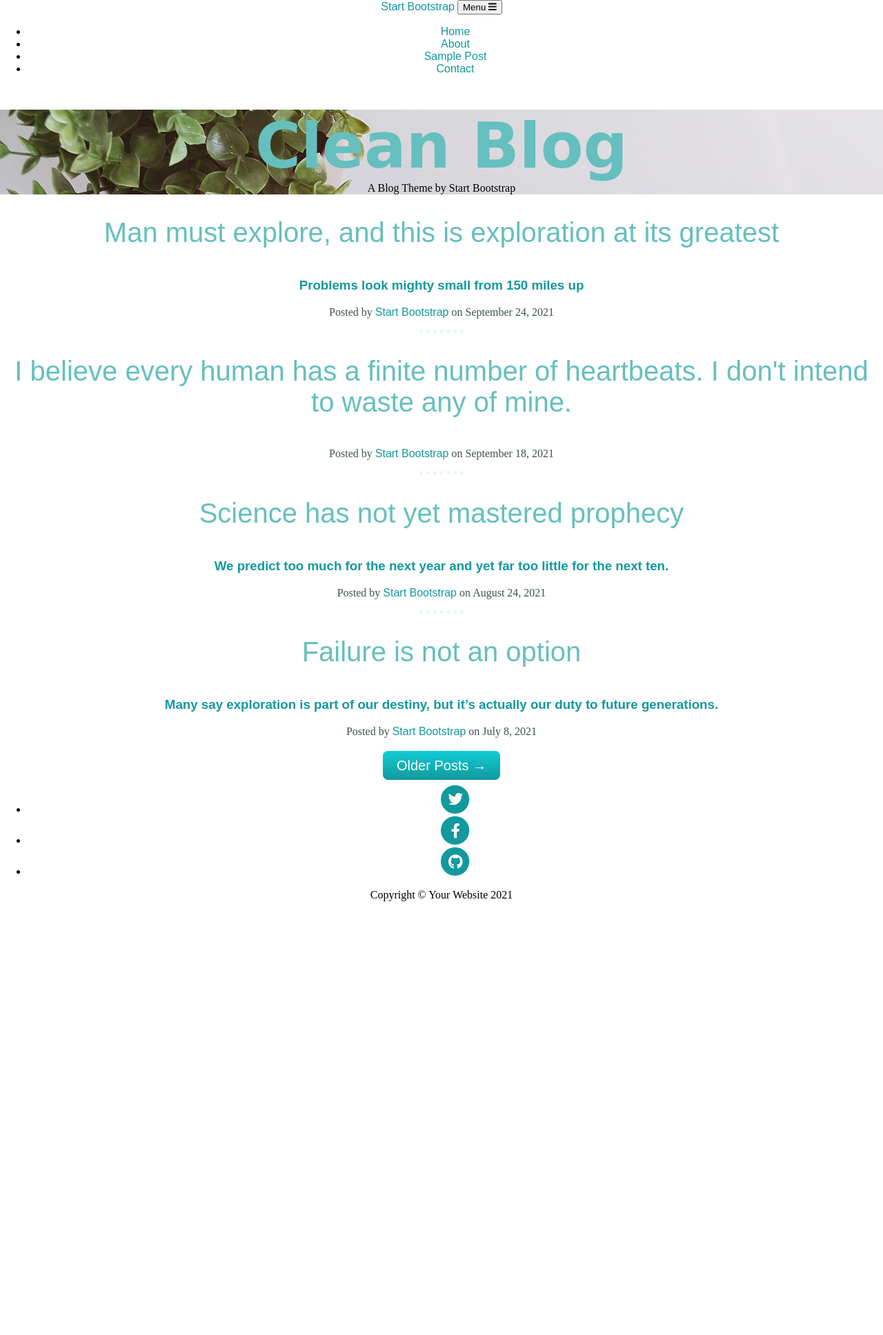
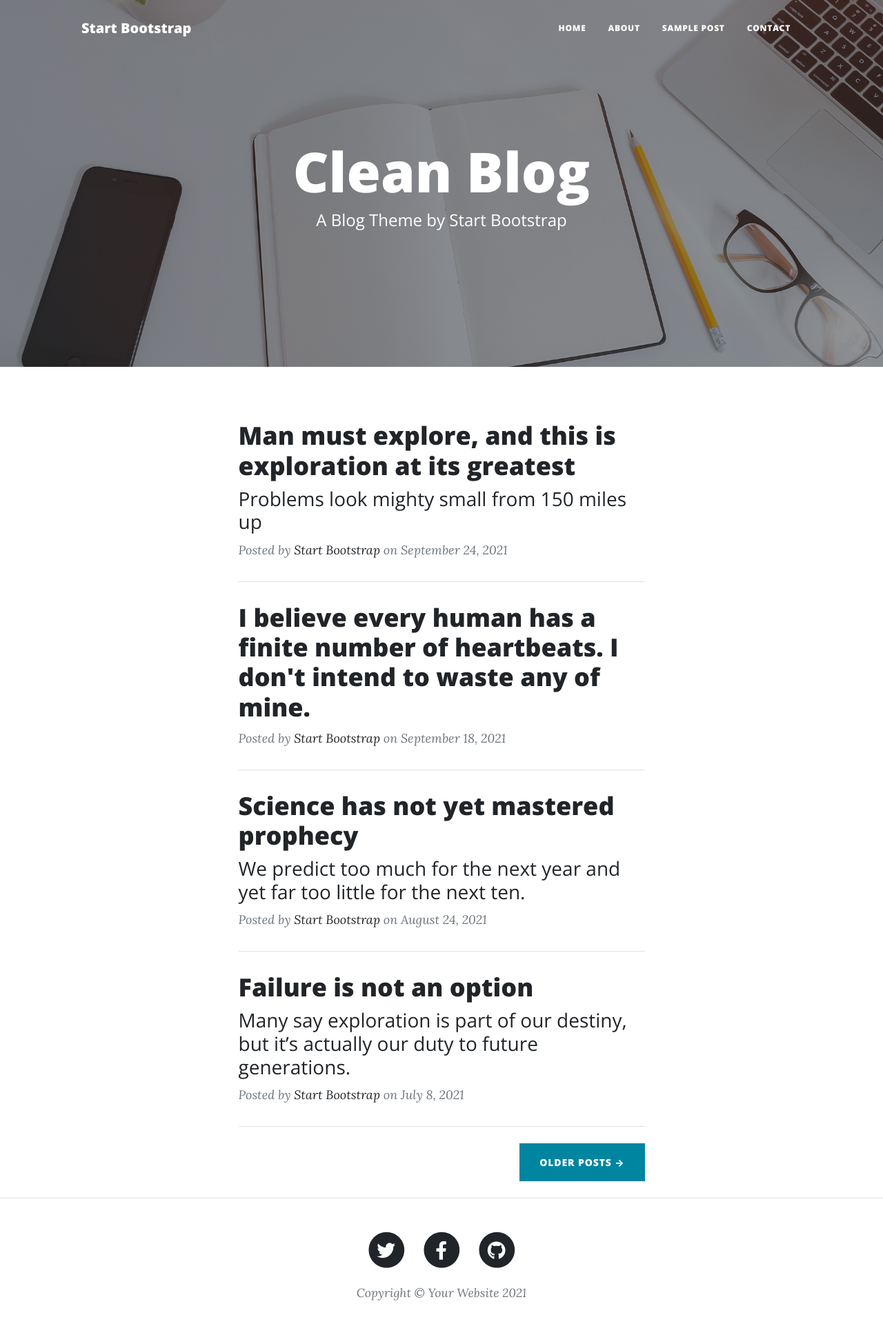
Before and after one commit to coachrye/100-days-of-python, a Flask app: page / in a window 1280 px wide. Shown: the whole page at 69% size. Before the commit the page ends 1307 px from the top, so only its background shows below. Run offline with Flask 2, Linux system fonts and the light colour scheme; some libraries are stand-ins or nearby versions.

Commit message:
Day 59 Step 3 Completed

```diff
--- a/day-59-startbootstrap-clean-blog-gh-pages/templates/about.html
+++ b/day-59-startbootstrap-clean-blog-gh-pages/templates/about.html
@@ -6,7 +6,7 @@
         <meta name="description" content="" />
         <meta name="author" content="" />
         <title>Clean Blog - Start Bootstrap Theme</title>
-        <link rel="icon" type="image/x-icon" href="assets/favicon.ico" />
+        <link rel="icon" type="image/x-icon" href="static/assets/favicon.ico" />
         <!-- Font Awesome icons (free version)-->
         <script src="https://use.fontawesome.com/releases/v5.15.3/js/all.js" crossorigin="anonymous"></script>
         <!-- Google fonts-->
@@ -35,7 +35,7 @@
             </div>
         </nav>
         <!-- Page Header-->
-        <header class="masthead" style="background-image: url('assets/img/about-bg.jpg')">
+        <header class="masthead" style="background-image: url('static/assets/img/about-bg.jpg')">
             <div class="container position-relative px-4 px-lg-5">
                 <div class="row gx-4 gx-lg-5 justify-content-center">
                     <div class="col-md-10 col-lg-8 col-xl-7">
--- a/day-59-startbootstrap-clean-blog-gh-pages/templates/contact.html
+++ b/day-59-startbootstrap-clean-blog-gh-pages/templates/contact.html
@@ -6,7 +6,7 @@
         <meta name="description" content="" />
         <meta name="author" content="" />
         <title>Clean Blog - Start Bootstrap Theme</title>
-        <link rel="icon" type="image/x-icon" href="assets/favicon.ico" />
+        <link rel="icon" type="image/x-icon" href="static/assets/favicon.ico" />
         <!-- Font Awesome icons (free version)-->
         <script src="https://use.fontawesome.com/releases/v5.15.3/js/all.js" crossorigin="anonymous"></script>
         <!-- Google fonts-->
@@ -35,7 +35,7 @@
             </div>
         </nav>
         <!-- Page Header-->
-        <header class="masthead" style="background-image: url('assets/img/contact-bg.jpg')">
+        <header class="masthead" style="background-image: url('static/assets/img/contact-bg.jpg')">
             <div class="container position-relative px-4 px-lg-5">
                 <div class="row gx-4 gx-lg-5 justify-content-center">
                     <div class="col-md-10 col-lg-8 col-xl-7">
--- a/day-59-startbootstrap-clean-blog-gh-pages/templates/index.html
+++ b/day-59-startbootstrap-clean-blog-gh-pages/templates/index.html
@@ -6,14 +6,24 @@
         <meta name="description" content="" />
         <meta name="author" content="" />
         <title>Clean Blog - Start Bootstrap Theme</title>
-        <link rel="icon" type="image/x-icon" href="assets/favicon.ico" />
-        <!-- Font Awesome icons (free version)-->
+        <link rel="icon" type="image/x-icon" href="static/assets/favicon.ico" />
+<!--        &lt;!&ndash; Font Awesome icons (free version)&ndash;&gt;-->
+<!--        <script src="https://use.fontawesome.com/releases/v5.15.3/static/js/all.js" crossorigin="anonymous"></script>-->
+<!--        &lt;!&ndash; Google fonts&ndash;&gt;-->
+<!--        <link href="https://fonts.googleapis.com/css?family=Lora:400,700,400italic,700italic" rel="stylesheet" type="text/css" />-->
+<!--        <link href="https://fonts.googleapis.com/css?family=Open+Sans:300italic,400italic,600italic,700italic,800italic,400,300,600,700,800" rel="stylesheet" type="text/css" />-->
+<!--        &lt;!&ndash; Core theme CSS (includes Bootstrap)&ndash;&gt;-->
+<!--        <link href="static/css/styles.css" rel="stylesheet" />-->
+
         <script src="https://use.fontawesome.com/releases/v5.15.3/js/all.js" crossorigin="anonymous"></script>
+
         <!-- Google fonts-->
-        <link href="https://fonts.googleapis.com/css?family=Lora:400,700,400italic,700italic" rel="stylesheet" type="text/css" />
-        <link href="https://fonts.googleapis.com/css?family=Open+Sans:300italic,400italic,600italic,700italic,800italic,400,300,600,700,800" rel="stylesheet" type="text/css" />
-        <!-- Core theme CSS (includes Bootstrap)-->
-        <link href="css/styles.css" rel="stylesheet" />
+<link href="https://fonts.googleapis.com/css?family=Lora:400,700,400italic,700italic" rel="stylesheet" type="text/css" />
+<link href="https://fonts.googleapis.com/css?family=Open+Sans:300italic,400italic,600italic,700italic,800italic,400,300,600,700,800" rel="stylesheet" type="text/css" />
+
+<!-- Core theme CSS (includes Bootstrap)-->
+<link href="{{ url_for('static', filename='css/styles.css') }}" rel="stylesheet" />
+
     </head>
     <body>
         <!-- Navigation-->
@@ -35,7 +45,7 @@
             </div>
         </nav>
         <!-- Page Header-->
-        <header class="masthead" style="background-image: url('assets/img/home-bg.jpg')">
+        <header class="masthead" style="background-image: url('static/assets/img/home-bg.jpg')">
             <div class="container position-relative px-4 px-lg-5">
                 <div class="row gx-4 gx-lg-5 justify-content-center">
                     <div class="col-md-10 col-lg-8 col-xl-7">
@@ -145,9 +155,14 @@
                 </div>
             </div>
         </footer>
-        <!-- Bootstrap core JS-->
-        <script src="https://cdn.jsdelivr.net/npm/bootstrap@5.1.0/dist/js/bootstrap.bundle.min.js"></script>
-        <!-- Core theme JS-->
-        <script src="js/scripts.js"></script>
+<!--        &lt;!&ndash; Bootstrap core JS&ndash;&gt;-->
+<!--        <script src="https://cdn.jsdelivr.net/npm/bootstrap@5.1.0/dist/static/js/bootstrap.bundle.min.js"></script>-->
+<!--        &lt;!&ndash; Core theme JS&ndash;&gt;-->
+<!--        <script src="../static/js/scripts.js"></script>-->
+
+    <!-- Bootstrap core JS-->
+<script src="https://cdn.jsdelivr.net/npm/bootstrap@5.0.2/dist/js/bootstrap.bundle.min.js"></script>
+<!-- Core theme JS-->
+<script src="{{ url_for('static', filename='js/scripts.js') }}"></script>
     </body>
 </html>
--- a/day-59-startbootstrap-clean-blog-gh-pages/templates/post.html
+++ b/day-59-startbootstrap-clean-blog-gh-pages/templates/post.html
@@ -6,7 +6,7 @@
         <meta name="description" content="" />
         <meta name="author" content="" />
         <title>Clean Blog - Start Bootstrap Theme</title>
-        <link rel="icon" type="image/x-icon" href="assets/favicon.ico" />
+        <link rel="icon" type="image/x-icon" href="static/assets/favicon.ico" />
         <!-- Font Awesome icons (free version)-->
         <script src="https://use.fontawesome.com/releases/v5.15.3/js/all.js" crossorigin="anonymous"></script>
         <!-- Google fonts-->
@@ -35,7 +35,7 @@
             </div>
         </nav>
         <!-- Page Header-->
-        <header class="masthead" style="background-image: url('assets/img/post-bg.jpg')">
+        <header class="masthead" style="background-image: url('static/assets/img/post-bg.jpg')">
             <div class="container position-relative px-4 px-lg-5">
                 <div class="row gx-4 gx-lg-5 justify-content-center">
                     <div class="col-md-10 col-lg-8 col-xl-7">
@@ -69,7 +69,7 @@
                         <p>Spaceflights cannot be stopped. This is not the work of any one man or even a group of men. It is a historical process which mankind is carrying out in accordance with the natural laws of human development.</p>
                         <h2 class="section-heading">Reaching for the Stars</h2>
                         <p>As we got further and further away, it [the Earth] diminished in size. Finally it shrank to the size of a marble, the most beautiful you can imagine. That beautiful, warm, living object looked so fragile, so delicate, that if you touched it with a finger it would crumble and fall apart. Seeing this has to change a man.</p>
-                        <a href="#!"><img class="img-fluid" src="assets/img/post-sample-image.jpg" alt="..." /></a>
+                        <a href="#!"><img class="img-fluid" src="static/assets/img/post-sample-image.jpg" alt="..." /></a>
                         <span class="caption text-muted">To go places and do things that have never been done before – that’s what living is all about.</span>
                         <p>Space, the final frontier. These are the voyages of the Starship Enterprise. Its five-year mission: to explore strange new worlds, to seek out new life and new civilizations, to boldly go where no man has gone before.</p>
                         <p>As I stand out here in the wonders of the unknown at Hadley, I sort of realize there’s a fundamental truth to our nature, Man must explore, and this is exploration at its greatest.</p>
```
